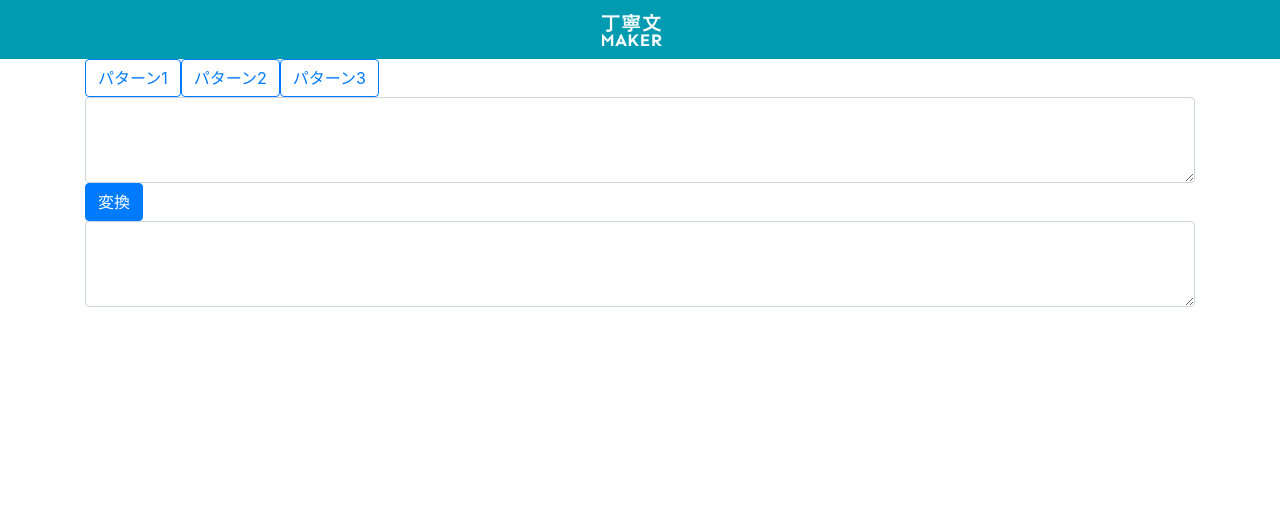
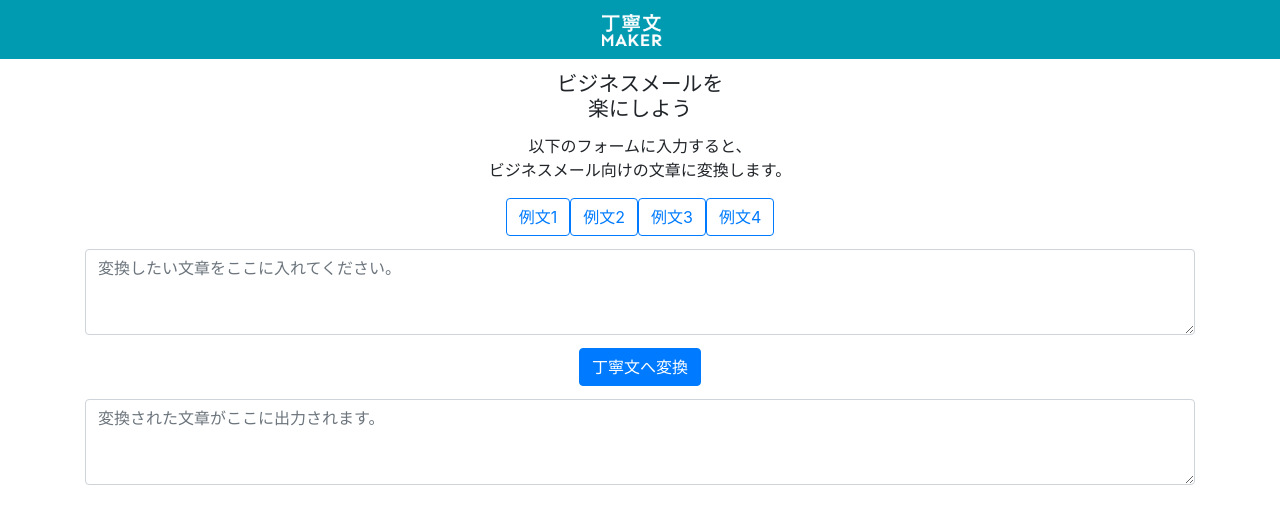
Before and after one commit to efg-technologies/business_mail_maker_front, a Nuxt app: page / in a window 1280 px wide. Shown: the top 524 px of the page. Built offline with nearby package versions, Linux system fonts and the light colour scheme; no server answers.

Commit message:
見た目をざっくりと作成

```diff
--- a/pages/index.css
+++ b/pages/index.css
@@ -5,3 +5,13 @@
   width: 100%;
   text-align: center;
 }
+main {
+  text-align: center;
+}
+h2 {
+  font-size: 1.3rem;
+  margin: 13px 0;
+}
+textarea {
+  margin: 13px 0;
+}
--- a/pages/index.vue
+++ b/pages/index.vue
@@ -10,6 +10,14 @@
       </a>
     </nav>
 
+    <h2>
+      ビジネスメールを<br>
+      楽にしよう
+    </h2>
+
+    <p>以下のフォームに入力すると、<br>
+      ビジネスメール向けの文章に変換します。</p>
+
     <section class="container">
       <div class="row">
         <div class="col">
@@ -17,19 +25,25 @@
             type="button"
             class="btn btn-outline-primary"
             @click="f1">
-            パターン1
+            例文1
           </button>
           <button
             type="button"
             class="btn btn-outline-primary"
             @click="f2">
-            パターン2
+            例文2
           </button>
           <button
             type="button"
             class="btn btn-outline-primary"
             @click="f3">
-            パターン3
+            例文3
+          </button>
+          <button
+            type="button"
+            class="btn btn-outline-primary"
+            @click="f4">
+            例文4
           </button>
         </div>
       </div>
@@ -39,7 +53,8 @@
             id="exampleFormControlTextarea1"
             v-model="row_text"
             class="form-control"
-            rows="3"/>
+            rows="3"
+            placeholder="変換したい文章をここに入れてください。"/>
         </div>
       </div>
       <div class="row">
@@ -47,7 +62,7 @@
           <button
             class="btn btn-primary"
             type="submit"
-            @click="translate">変換</button>
+            @click="translate">丁寧文へ変換</button>
         </div>
       </div>
       <div class="row">
@@ -56,7 +71,8 @@
             id="exampleFormControlTextarea1"
             v-model="translate_text"
             class="form-control"
-            rows="3"/>
+            rows="3"
+            placeholder="変換された文章がここに出力されます。"/>
         </div>
       </div>
     </section>
@@ -105,6 +121,10 @@ export default {
       this.row_text =
         'この前の商談ではお世話になりました。良い取引ができたと思います。またお願いします。'
     },
+    f4() {
+      this.row_text =
+        '書類を送ります。この前の会議で提案したものです。よろしくお願いします。'
+    },
     translate() {
       this.translate_text = this.dict[this.row_text]
       if (!this.translate_text) {
```
